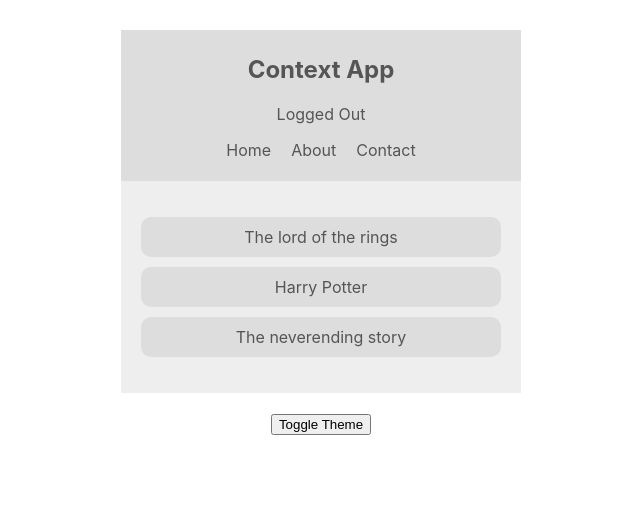
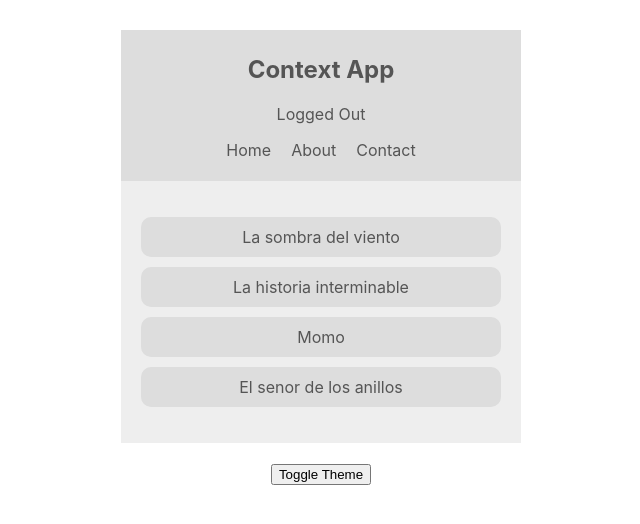
Before and after one commit to jarasmar/context-hooks-app, a React (Create React App) app: page / in a window 1280 px wide. Shown: the top 524 px of the page, without its empty margins (319-959 px from the left). Built offline with nearby package versions, Linux system fonts and the light colour scheme.

Commit message:
Create new context for books with a functional component

```diff
--- a/src/App.js
+++ b/src/App.js
@@ -3,6 +3,7 @@ import BookList from "./components/BookList";
 import ThemeContextProvider from "./contexts/ThemeContext";
 import ThemeToggle from "./components/ThemeToggle";
 import AuthContextProvider from "./contexts/AuthContext";
+import BookContextProvider from "./contexts/BookContext";
 
 function App() {
   return (
@@ -10,7 +11,9 @@ function App() {
       <ThemeContextProvider>
         <AuthContextProvider>
           <Navbar />
-          <BookList />
+          <BookContextProvider>
+            <BookList />
+          </BookContextProvider>
           <ThemeToggle />
         </AuthContextProvider>
       </ThemeContextProvider>
--- a/src/components/BookList.js
+++ b/src/components/BookList.js
@@ -1,19 +1,25 @@
 import React, { useContext } from "react";
+import { BookContext } from "../contexts/BookContext";
 import { ThemeContext } from "../contexts/ThemeContext";
 
 const BookList = () => {
   // Using context from a hook for functional components (cleaner than a Consumer)
   const { isLightTheme, light, dark } = useContext(ThemeContext);
   const theme = isLightTheme ? light : dark;
+  const { books } = useContext(BookContext);
   return (
     <div
       className="book-list"
       style={{ color: theme.syntax, background: theme.bg }}
     >
       <ul>
-        <li style={{ background: theme.ui }}>The lord of the rings</li>
-        <li style={{ background: theme.ui }}>Harry Potter</li>
-        <li style={{ background: theme.ui }}>The neverending story</li>
+        {books.map((book) => {
+          return (
+            <li style={{ background: theme.ui }} key={book.id}>
+              {book.title}
+            </li>
+          );
+        })}
       </ul>
     </div>
   );
--- /dev/null
+++ b/src/contexts/BookContext.js
@@ -0,0 +1,19 @@
+import React, { createContext, useState } from "react";
+
+export const BookContext = createContext();
+
+const BookContextProvider = (props) => {
+  const [books, setBooks] = useState([
+    { title: "La sombra del viento", id: 1 },
+    { title: "La historia interminable", id: 2 },
+    { title: "Momo", id: 3 },
+    { title: "El senor de los anillos", id: 4 },
+  ]);
+  return (
+    <BookContext.Provider value={{ books }}>
+      {props.children}
+    </BookContext.Provider>
+  );
+};
+
+export default BookContextProvider;
```
